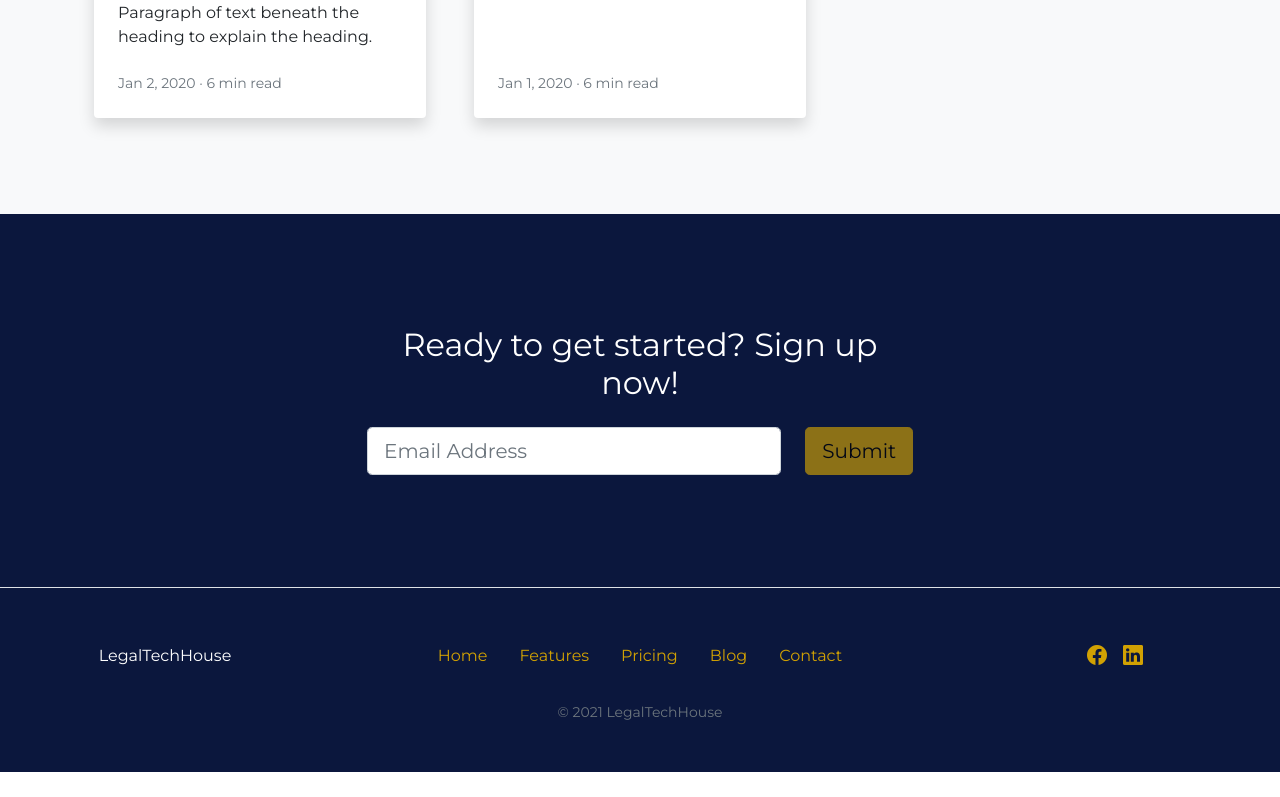
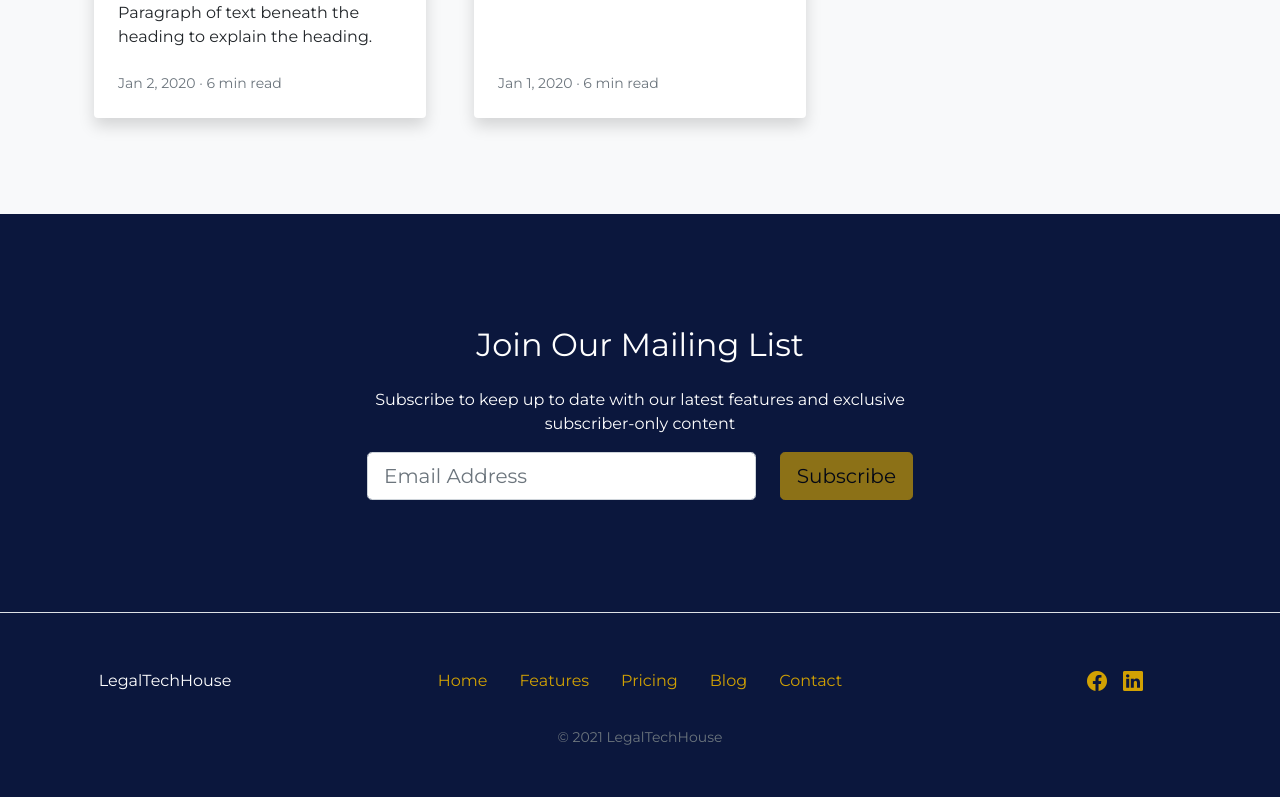
Before and after one commit to legaltechhouse/nextjs-website, a Next.js app: page / in a window 1280 px wide. Shown: the part 2150-2947 px from the top of the page. Before the commit the page ends 2922 px from the top, so only its background shows below. Built offline with nearby package versions, Linux system fonts and the light colour scheme.

Commit message:
Update footer

```diff
--- a/components/footer.js
+++ b/components/footer.js
@@ -8,17 +8,17 @@ export default function Footer() {
                 <div className="container position-relative">
                     <div className="row justify-content-center">
                         <div className="col-xl-6">
-                        <h2 className="mb-4">Ready to get started? Sign up now!</h2>
-
+                            <h2 className="mb-4">Join Our Mailing List</h2>
+                            <p>Subscribe to keep up to date with our latest features and exclusive subscriber-only content</p>
                             <form className="form-subscribe" id="contactFormFooter" data-sb-form-api-token="API_TOKEN">
 
                                 <div className="row">
                                     <div className="col">
-                                    <input className="form-control form-control-lg" id="emailAddressBelow" type="email" placeholder="Email Address" data-sb-validations="required,email" data-sb-can-submit="no"/>
+                                        <input className="form-control form-control-lg" id="emailAddressBelow" type="email" placeholder="Email Address" data-sb-validations="required,email" data-sb-can-submit="no" />
                                         <div className="invalid-feedback text-white" data-sb-feedback="emailAddressBelow:required">Email Address is required.</div>
                                         <div className="invalid-feedback text-white" data-sb-feedback="emailAddressBelow:email">Email Address Email is not valid.</div>
                                     </div>
-                                <div className="col-auto"><button className="btn btn-primary btn-lg disabled" id="submitButton" type="submit">Submit</button></div>
+                                    <div className="col-auto"><button className="btn btn-primary btn-lg disabled" id="submitButton" type="submit">Subscribe</button></div>
                                 </div>
                                 <div className="d-none" id="submitSuccessMessage">
                                     <div className="text-center mb-3">
@@ -37,7 +37,7 @@ export default function Footer() {
                 <div className="container">
                     <div className="row text-center align-items-center">
                         <div className="col-12 col-lg-2 text-lg-left">
-                        { siteTitle }
+                            {siteTitle}
                         </div>
 
                         <div className="col mt-4 mt-lg-0 text-center">
@@ -55,7 +55,7 @@ export default function Footer() {
 
                     <div className="row mt-4">
                         <div className="col text-center">
-                        <small className="text-muted">© 2021 { siteTitle }</small>
+                            <small className="text-muted">© 2021 {siteTitle}</small>
                         </div>
                     </div>
                 </div>
```
Lines whose indentation alone changed are shown as unchanged.
